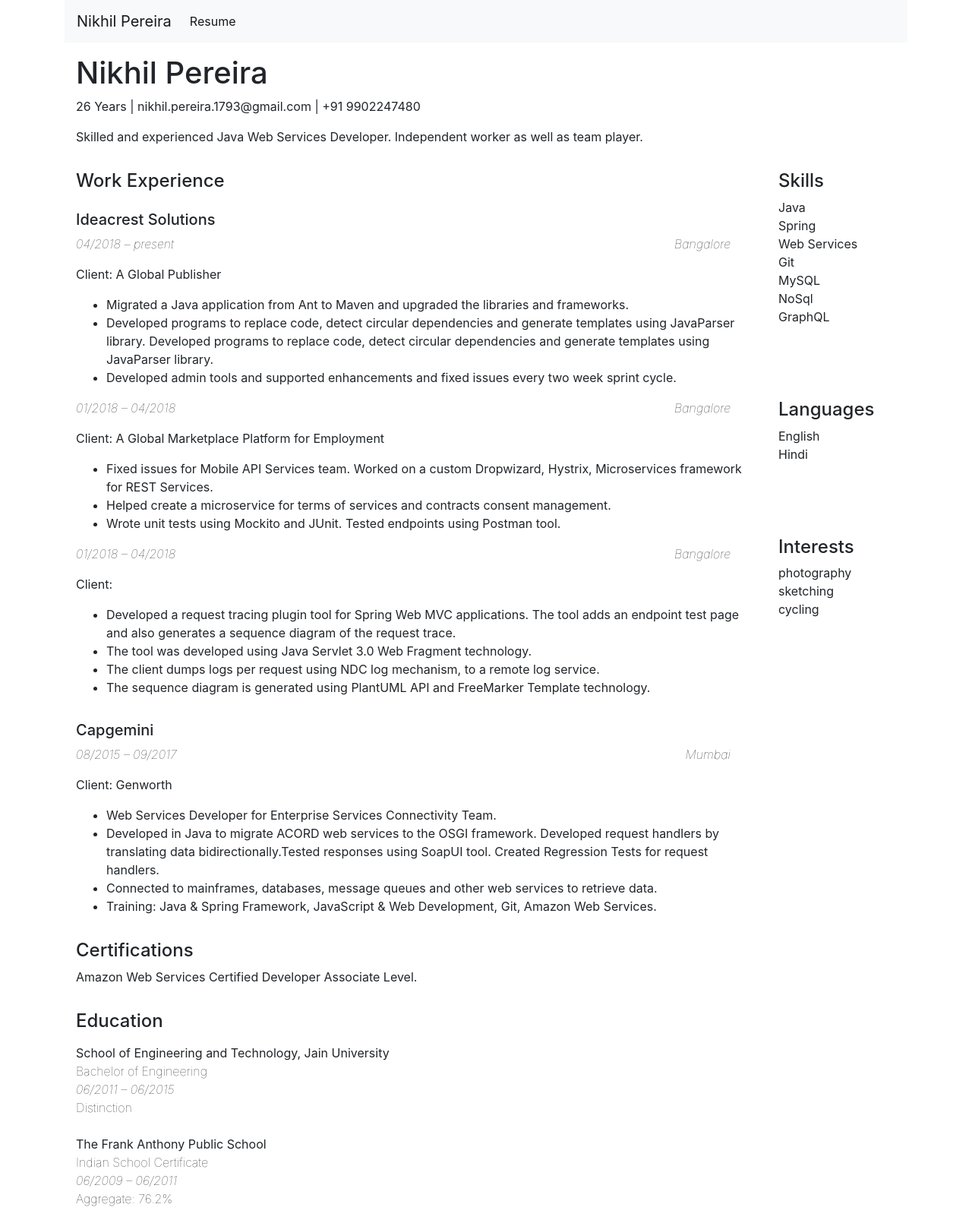
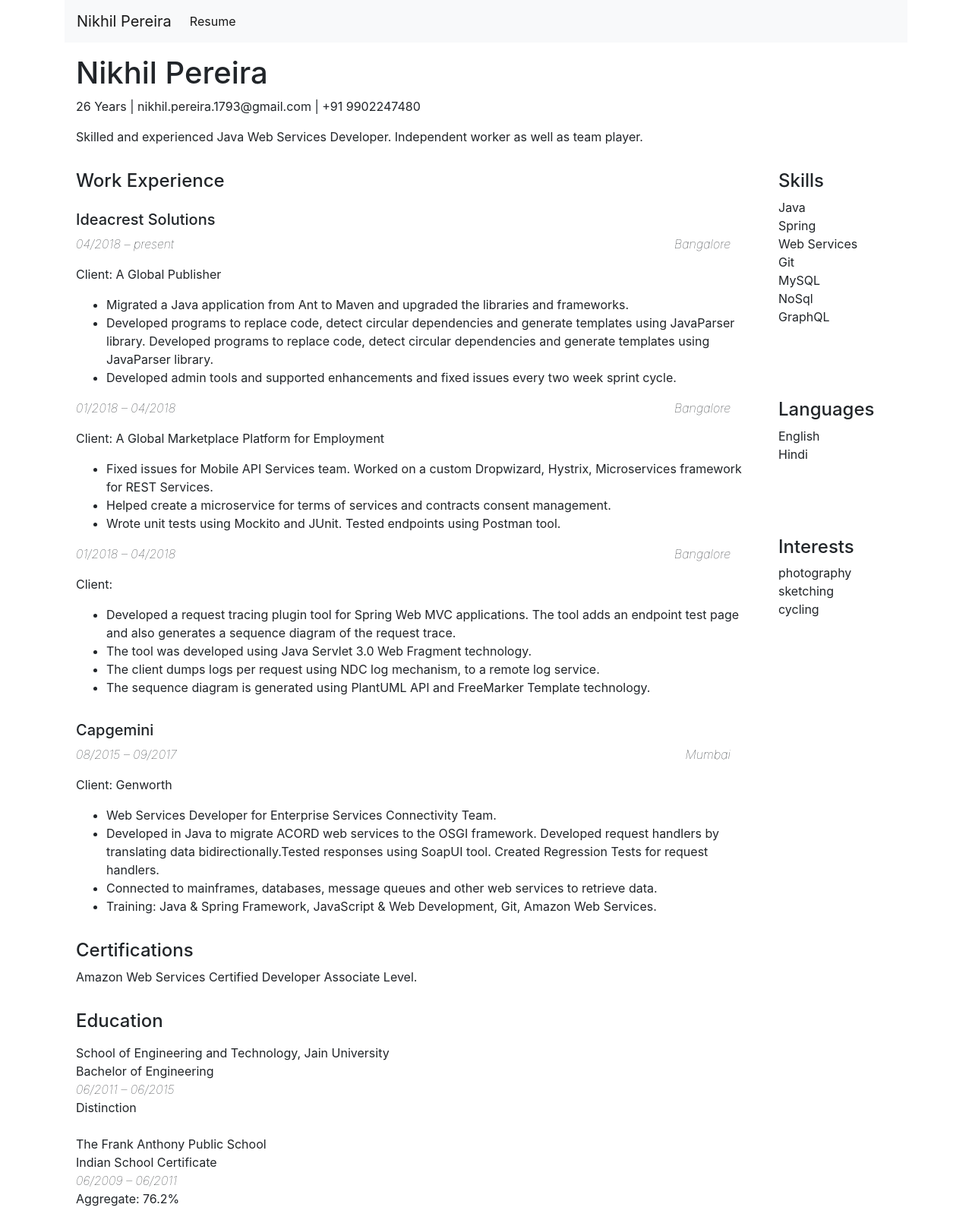
Before and after one commit to nikhilpereira1793/nikhilpereira1793.github.io, a Jekyll site: the page built from resume.html, in a window 1280 px wide. Shown: the whole page at 76% size. Built offline with Jekyll 4.4.1, drawn with Linux system fonts in a browser that asks for light colours.

Commit message:
fix styling for education details

```diff
--- a/_includes/education.html
+++ b/_includes/education.html
@@ -2,8 +2,8 @@
   {% for education in site.data.education.education %}
   <ul class="list-unstyled pt-2">
       <li>{{education.institution}}</li>
-      <li class="font-weight-lighter">{{education.qualification}}</li>
+      <li>{{education.qualification}}</li>
       <li class="font-italic font-weight-lighter">{{education.timeline}}</li>
-      <li class="font-weight-lighter">{{education.result}}</li>
+      <li>{{education.result}}</li>
   </ul>
   {% endfor %}
```
